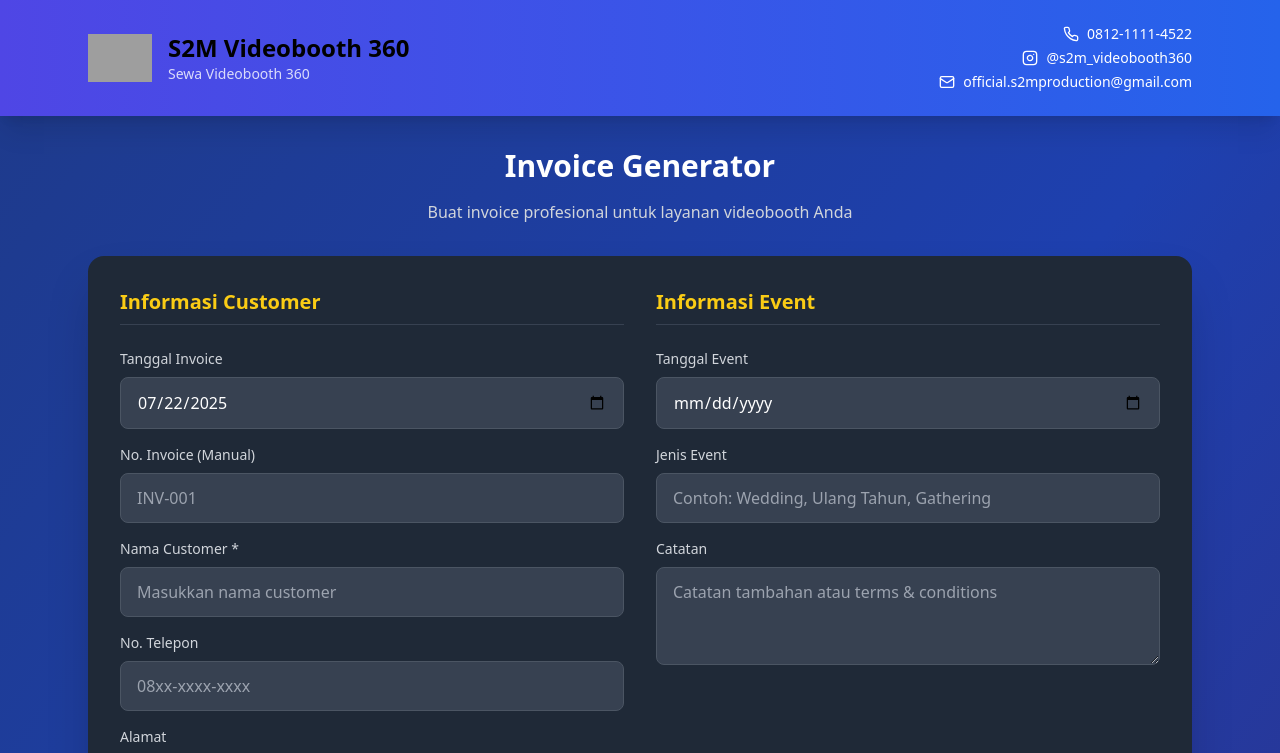
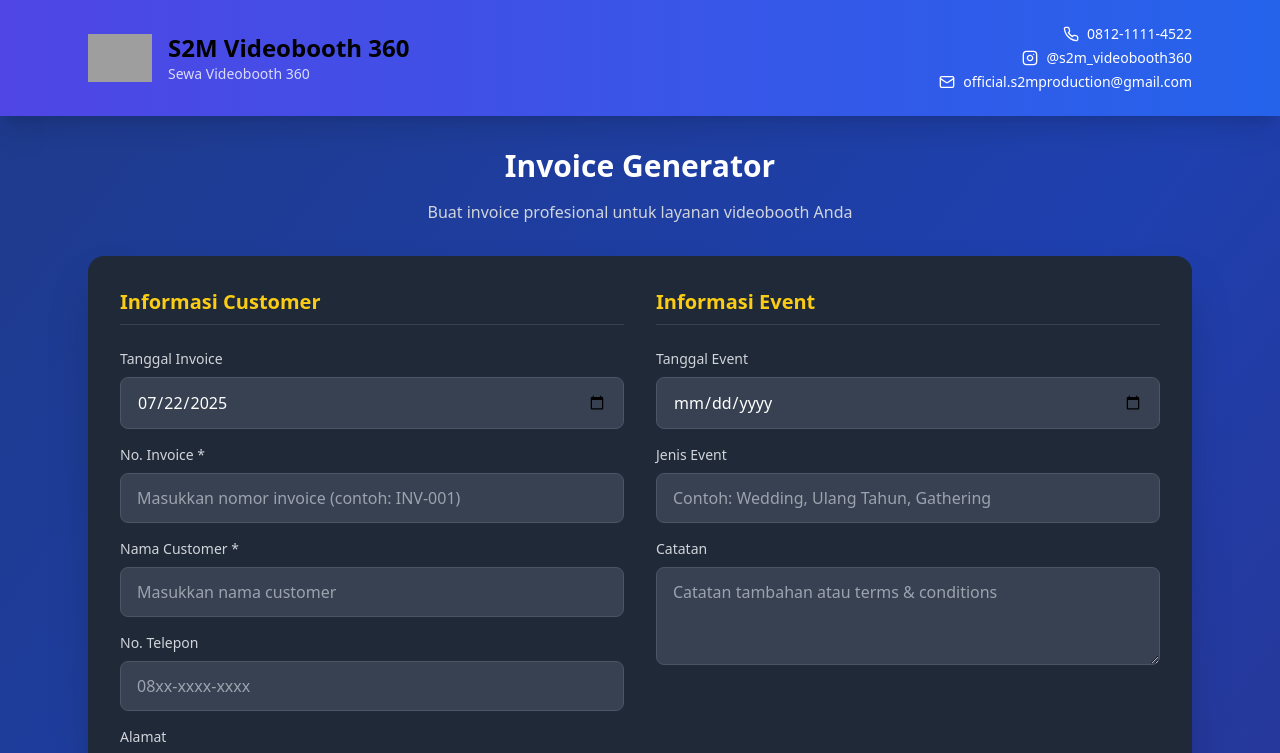
Before and after one commit to Rzep15/invoice-vb, a React (Vite) app: page / in a window 1280 px wide. Shown: the top 753 px of the page. Built offline with nearby package versions, Linux system fonts and the light colour scheme; grey boxes are pictures that could not be loaded.

Commit message:
Updated InvoiceForm.tsx

```diff
--- a/src/components/InvoiceForm.tsx
+++ b/src/components/InvoiceForm.tsx
@@ -65,14 +65,14 @@ export default function InvoiceForm({ invoiceData, setInvoiceData, packages, onG
 
             <div>
               <label className="block text-sm font-medium text-gray-300 mb-2">
-                No. Invoice (Manual)
+                No. Invoice *
               </label>
               <input
                 type="text"
                 value={invoiceData.invoiceNumber}
                 onChange={(e) => setInvoiceData(prev => ({ ...prev, invoiceNumber: e.target.value }))}
                 className="w-full px-4 py-3 bg-gray-700 border border-gray-600 rounded-lg text-white focus:ring-2 focus:ring-blue-400 focus:border-transparent transition-all"
-                placeholder="INV-001"
+                placeholder="Masukkan nomor invoice (contoh: INV-001)"
               />
             </div>
 
```
